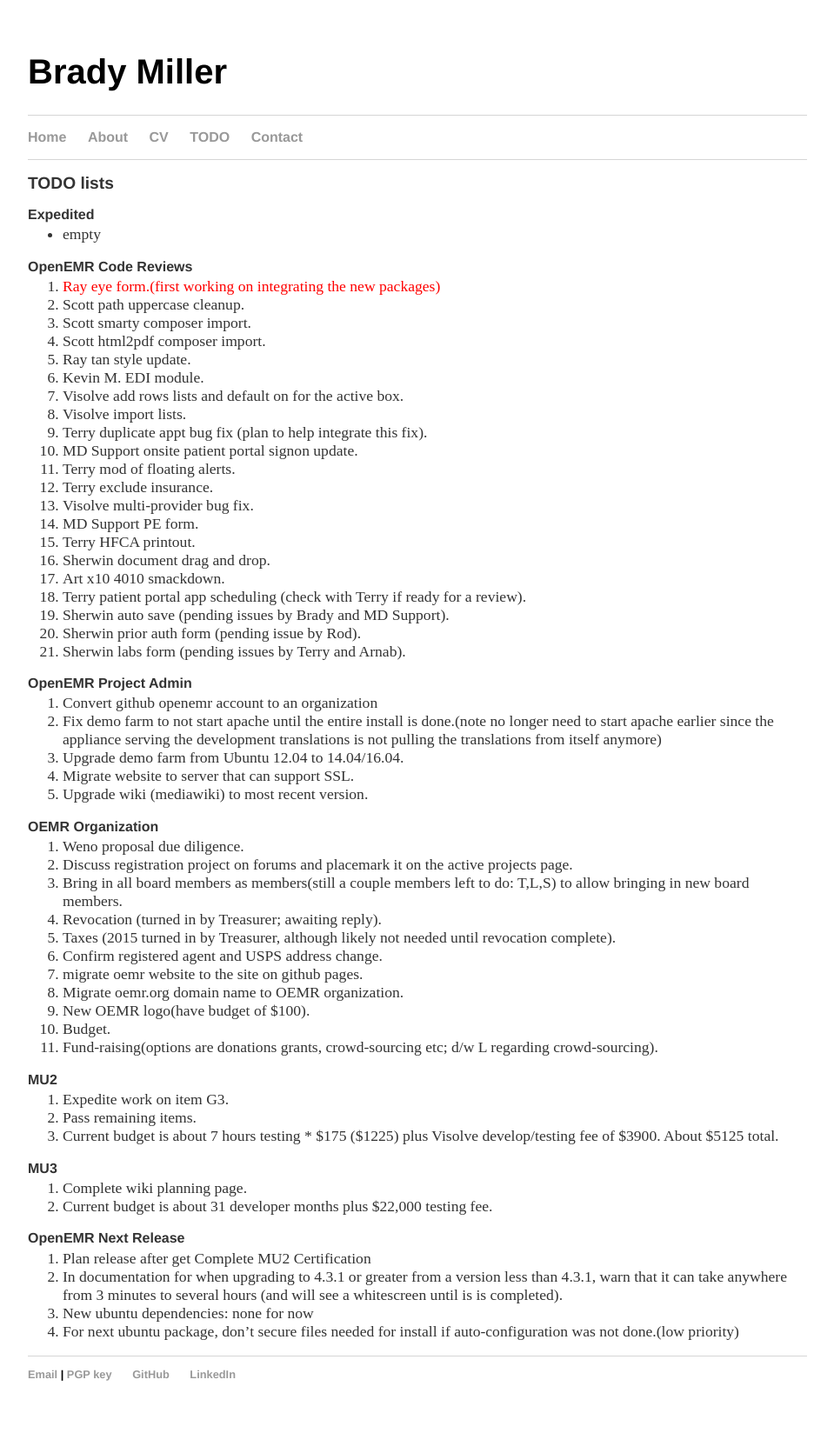
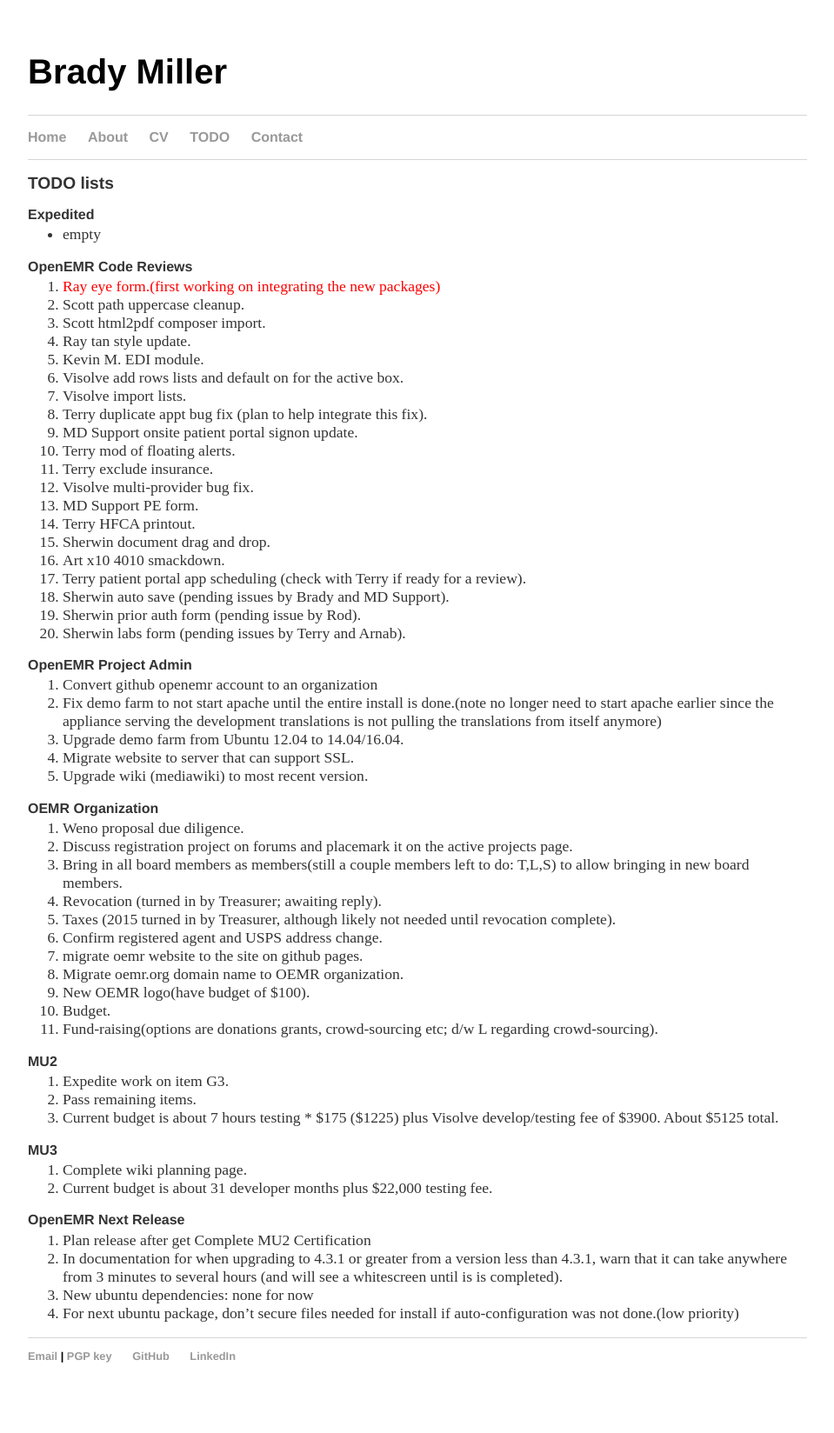
Before and after one commit to bradymiller/bradymiller.github.io, a Jekyll site: the page built from todo/index.md, in a window 1280 px wide. Shown: the whole page at 87% size, without its empty margins (160-1119 px from the left). Built offline with Jekyll 4.4.1, drawn with Linux system fonts in a browser that asks for light colours; after the commit the page ends 1627 px from its top, so only the background shows below that.

Commit message:
Update todo list

```diff
--- a/todo/index.md
+++ b/todo/index.md
@@ -9,7 +9,6 @@
 ### OpenEMR Code Reviews
 1. <span style="color: red">Ray eye form.(first working on integrating the new packages)</span>
 1. Scott path uppercase cleanup.
-1. Scott smarty composer import.
 1. Scott html2pdf composer import.
 1. Ray tan style update.
 1. Kevin M. EDI module.
```
